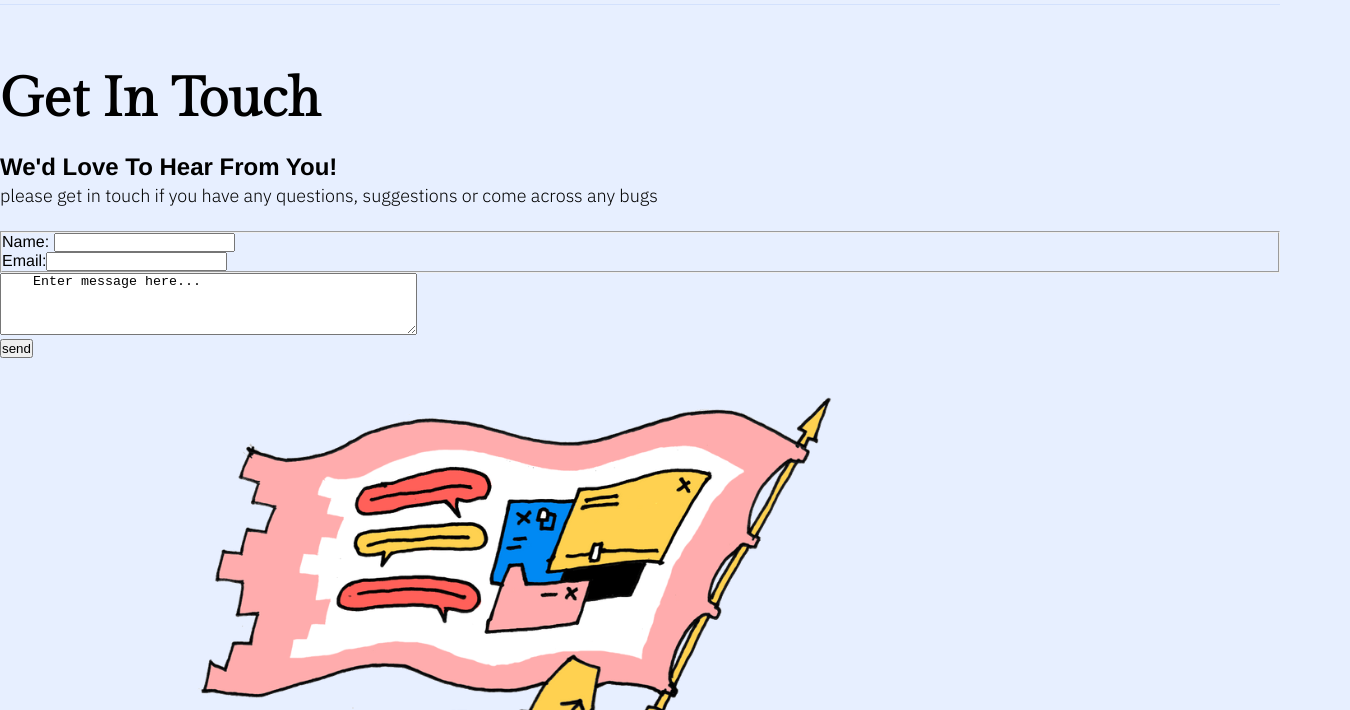
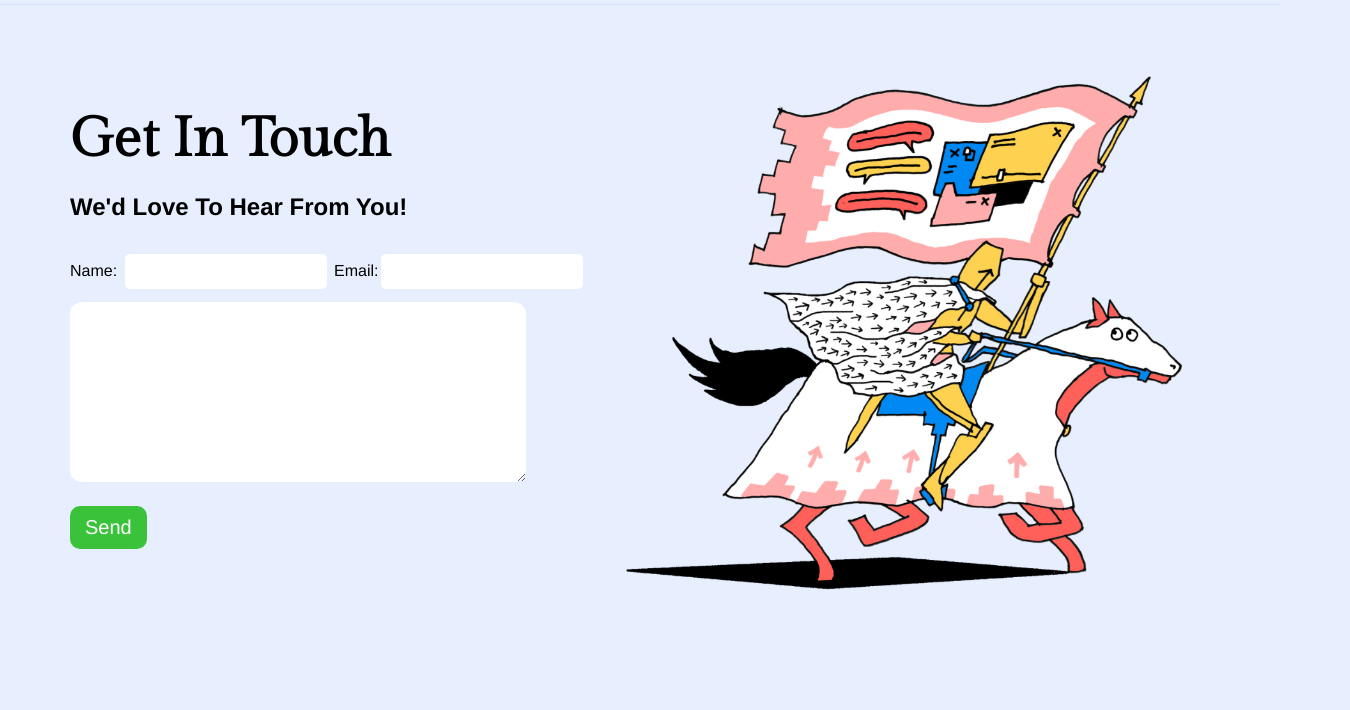
Before and after one commit to chriskeno95/landing-page, a plain HTML site: page contact.html in a window 1280 px wide. Shown: the part 90-800 px from the top of the page, 1350 px wide, since content can reach past the window. Drawn offline with Linux system fonts and the light colour scheme.

Commit message:
added a contact page with a contact form

```diff
--- a/assets/style.css
+++ b/assets/style.css
@@ -9,6 +9,7 @@
 body {
     background-color: #e7efff;
     font-family: Helvetica, sans-serif;
+    overflow-x: hidden;
 
 }
 
@@ -115,3 +116,62 @@ a {
     text-decoration: none;
 
 }
+.headerelements{
+position: relative;
+padding-left: 70px;
+top: 40px;
+}
+
+.headerelements h2 {
+    font-family:Helvetica, sans-serif;
+padding-bottom: 10px;}
+
+
+.contact {
+    position: relative;
+    left: 70px;
+    top: 40px;
+}
+
+fieldset {
+    border-style: none;
+    position: relative;
+    top: 20px;
+}
+
+input {
+    padding: 10px 20px 10px 5px;
+    margin: 3px;
+    border-radius: 5px;
+    border-style: none;
+
+}
+
+textarea {
+    margin-top: 10px;
+    padding: 0px 70px 120px 0px;
+    font-family: Helvetica, sans-serif;
+    position: relative;
+    top: 20px;
+    border-radius: 12px;
+    border-style: none;
+
+}
+.contactimg {
+    position: absolute;
+    left: 550px;
+    top: -180px;
+}
+
+.sendbutton {
+    position: relative;
+    top: 30px;
+    margin-top: 10px;
+    padding: 10px 15px 10px 15px;
+    background-color: rgb(58, 195, 58);
+    border-style: none;
+    border-radius: 10px;
+    color: white;
+    font-size: 20px;
+    font-family: Helvetica, sans-serif;
+}
--- a/contact.html
+++ b/contact.html
@@ -25,27 +25,27 @@
 </header>
 
 <main>
+    <section class="headerelements">
     <header>
         <h1>Get In Touch</h1>
     </header>
     <h2>We'd Love To Hear From You!</h2>
-    <p>please get in touch if you have any questions, suggestions or come across any bugs</p>
+</section>
  <section class="contact">
 <form>
 <fieldset>
-Name: <input type="text"><br>
+Name: <input type="text">
 Email:<input type="email"><br>
 </fieldset>
 
 <textarea id="freeform" name="freeform" rows="4" cols="50">
-    Enter message here...
+
     </textarea>
 </form>
 
-    <button>send</button>
- </section>
- <section>
- <img src="./assets/images/contact-img.png"/>
+    <button class="sendbutton">Send</button>
+
+ <img class="contactimg" src="./assets/images/contact-img.png" width="570px"/>
 </section>
 
 </main>
```
Also changed, not shown: index.html (+0 -1 lines).
